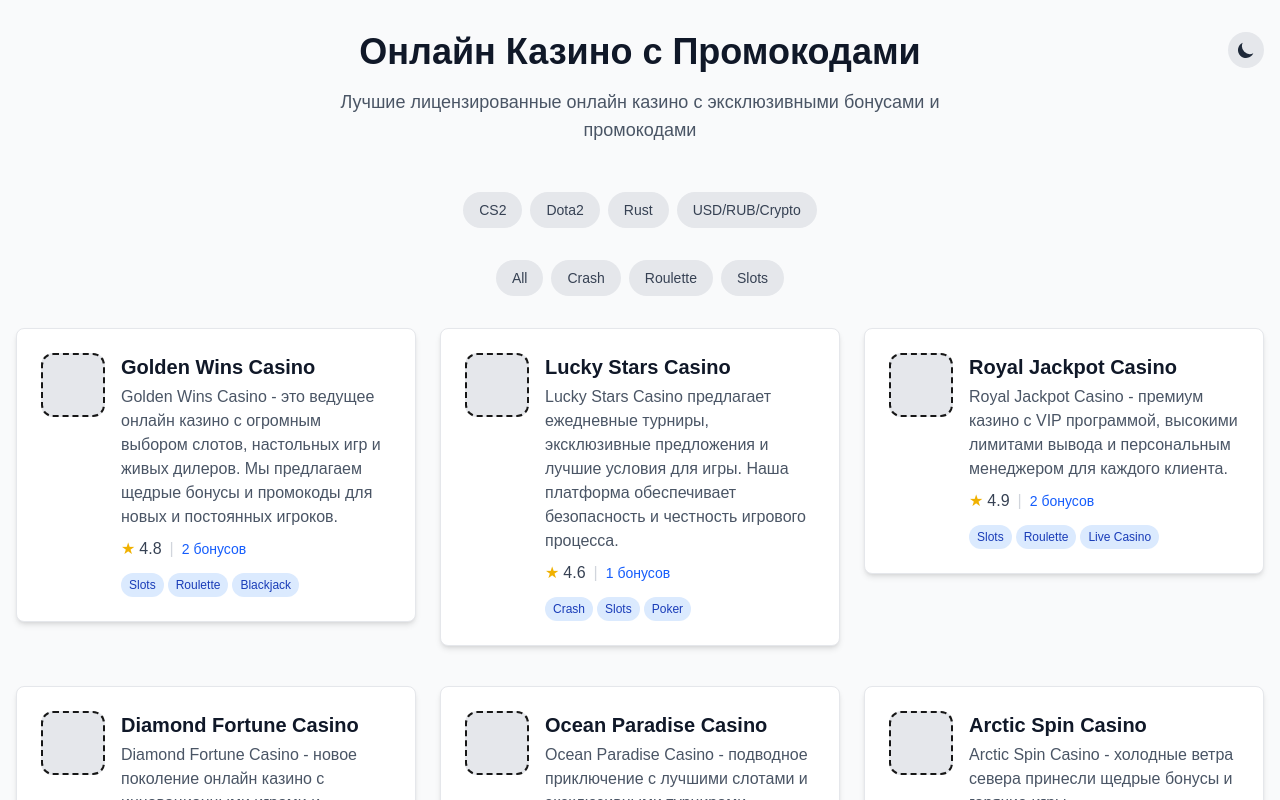
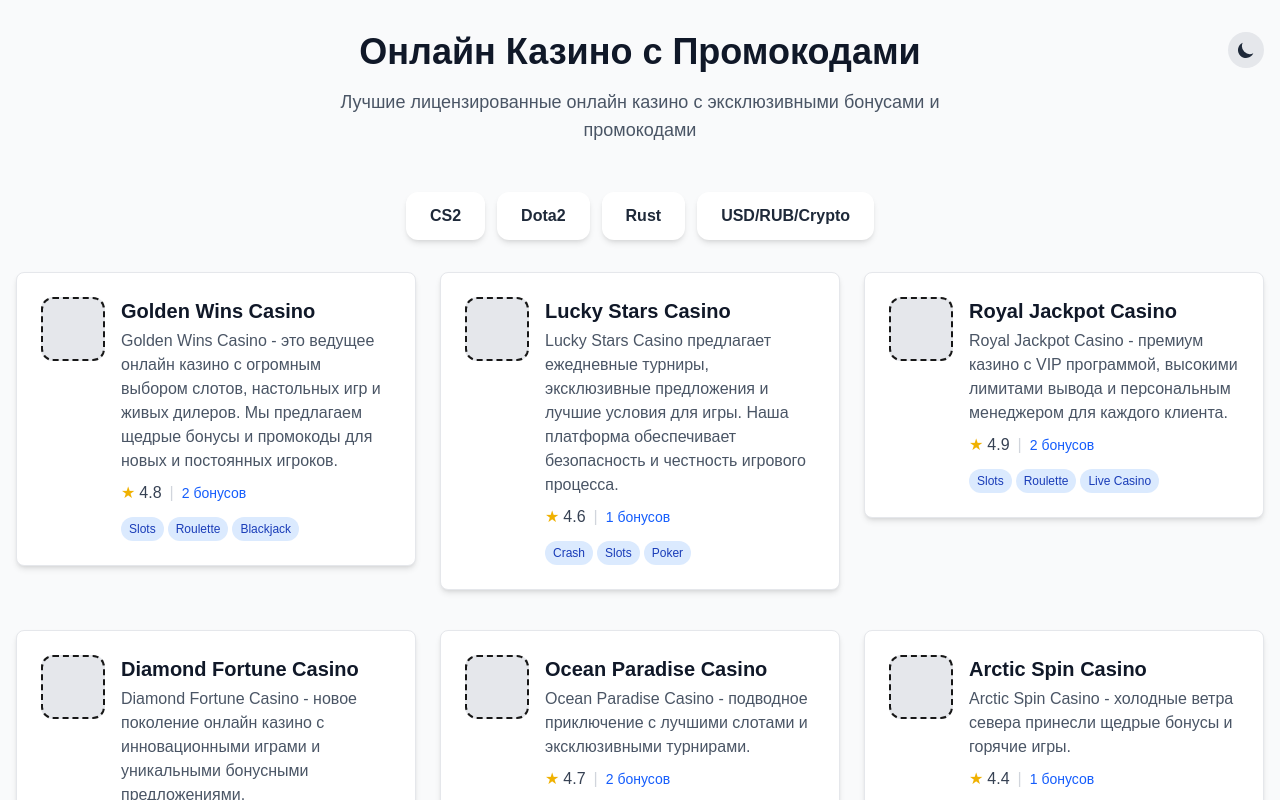
Before and after one commit to Zdristi/CasiBonus, a Next.js app: page / in a window 1280 px wide. Shown: the top 800 px of the page. Built offline with nearby package versions, Linux system fonts and the light colour scheme.

Commit message:
Улучшен дизайн выбора платформ и опций, исправлена навигация, улучшена структура фильтров

```diff
--- a/components/MainPlatformNavigation.tsx
+++ b/components/MainPlatformNavigation.tsx
@@ -9,14 +9,14 @@
 
 const MainPlatformNavigation = ({ selectedPlatform }: MainPlatformNavigationProps) => {
   return (
-    <div className="flex flex-wrap justify-center gap-2 mb-8">
+    <div className="flex flex-wrap justify-center gap-3 mb-8">
       {platforms.map((platform) => (
         <Link key={platform} href={`/platform/${platform.toLowerCase().replace(/\//g, '-')}`}>
           <div
-            className={`px-4 py-2 rounded-full text-sm font-medium transition-colors duration-200 cursor-pointer ${
+            className={`px-6 py-3 rounded-xl text-base font-semibold transition-all duration-300 cursor-pointer transform hover:scale-105 shadow-md ${
               selectedPlatform === platform
-                ? 'bg-blue-600 text-white'
-                : 'bg-gray-200 text-gray-700 hover:bg-gray-300 dark:bg-gray-700 dark:text-gray-300 dark:hover:bg-gray-600'
+                ? 'bg-gradient-to-r from-blue-500 to-purple-600 text-white shadow-lg'
+                : 'bg-white text-gray-800 hover:bg-gray-100 dark:bg-gray-800 dark:text-white dark:hover:bg-gray-700'
             }`}
           >
             {platform}
--- a/pages/index.tsx
+++ b/pages/index.tsx
@@ -79,28 +79,19 @@
 
         <MainPlatformNavigation />
 
-        <CategoryFilter
-          selectedCategory={selectedCategory}
-          onCategoryChange={(category) => setSelectedCategory(category)}
-        />
+        {/* Убираем CategoryFilter с главной страницы, чтобы не было конфликта с фильтрами */}
 
-        {filteredCasinos.length > 0 ? (
+        {mockCasinos.length > 0 ? (
           <div className="grid grid-cols-1 md:grid-cols-2 lg:grid-cols-3 gap-6">
-            {filteredCasinos.map((casino) => (
+            {mockCasinos.map((casino) => (
               <CasinoCard key={casino.id} casino={casino} />
             ))}
           </div>
         ) : (
           <div className="text-center py-12">
             <p className="text-gray-600 dark:text-gray-400 text-lg">
-              К сожалению, не найдено казино с категорией "{selectedCategory}"
+              К сожалению, не найдено казино
             </p>
-            <button
-              onClick={() => setSelectedCategory(null)}
-              className="mt-4 px-4 py-2 bg-blue-600 text-white rounded-lg hover:bg-blue-700 transition-colors"
-            >
-              Показать все казино
-            </button>
           </div>
         )}
       </div>
--- a/pages/platform/[platform].tsx
+++ b/pages/platform/[platform].tsx
@@ -39,11 +39,11 @@
             <Link key={option} href={`/platform/${platform}/${option.toLowerCase()}`}>
               <div
                 onClick={() => setSelectedOption(option)}
-                className={`px-6 py-3 rounded-lg text-base font-medium transition-colors duration-200 cursor-pointer ${
+                className={`px-6 py-4 rounded-xl text-lg font-semibold transition-all duration-300 cursor-pointer transform hover:scale-105 shadow-lg ${
                   selectedOption === option
-                    ? 'bg-blue-600 text-white'
-                    : 'bg-white text-gray-700 hover:bg-gray-100 dark:bg-gray-800 dark:text-gray-300 dark:hover:bg-gray-700'
-                } shadow-md`}
+                    ? 'bg-gradient-to-r from-green-500 to-teal-600 text-white shadow-xl'
+                    : 'bg-white text-gray-800 hover:bg-gray-100 dark:bg-gray-800 dark:text-white dark:hover:bg-gray-700'
+                }`}
               >
                 {option}
               </div>
@@ -53,7 +53,7 @@
 
         <div className="text-center">
           <Link href="/">
-            <div className="inline-block px-6 py-3 bg-gray-200 text-gray-700 rounded-lg hover:bg-gray-300 dark:bg-gray-700 dark:text-gray-300 dark:hover:bg-gray-600 transition-colors">
+            <div className="inline-block px-6 py-3 bg-gradient-to-r from-gray-500 to-gray-700 text-white rounded-xl hover:from-gray-600 hover:to-gray-800 transition-all transform hover:scale-105 shadow-md">
               Назад к главной
             </div>
           </Link>
--- a/pages/platform/[platform]/[option].tsx
+++ b/pages/platform/[platform]/[option].tsx
@@ -20,7 +20,7 @@
           </p>
         </header>
 
-        <div className="bg-white dark:bg-gray-800 rounded-lg shadow-md p-6 mb-8">
+        <div className="bg-white dark:bg-gray-800 rounded-xl shadow-lg p-8 mb-8">
           <h2 className="text-xl font-bold text-gray-900 dark:text-white mb-4">Доступные казино</h2>
           <p className="text-gray-600 dark:text-gray-300">
             На этой странице будут отображаться казино, подходящие для {platform?.toString()} с опцией {option?.toString()}.
@@ -30,14 +30,14 @@
           </p>
         </div>
 
-        <div className="text-center">
+        <div className="flex justify-center gap-4">
           <Link href={`/platform/${platform}`}>
-            <div className="inline-block px-6 py-3 bg-gray-200 text-gray-700 rounded-lg hover:bg-gray-300 dark:bg-gray-700 dark:text-gray-300 dark:hover:bg-gray-600 transition-colors mr-4">
+            <div className="px-6 py-3 bg-gradient-to-r from-blue-500 to-indigo-600 text-white rounded-xl hover:from-blue-600 hover:to-indigo-700 transition-all transform hover:scale-105 shadow-md">
               Назад к опциям
             </div>
           </Link>
           <Link href="/">
-            <div className="inline-block px-6 py-3 bg-blue-600 text-white rounded-lg hover:bg-blue-700 transition-colors">
+            <div className="px-6 py-3 bg-gradient-to-r from-gray-500 to-gray-700 text-white rounded-xl hover:from-gray-600 hover:to-gray-800 transition-all transform hover:scale-105 shadow-md">
               На главную
             </div>
           </Link>
```
